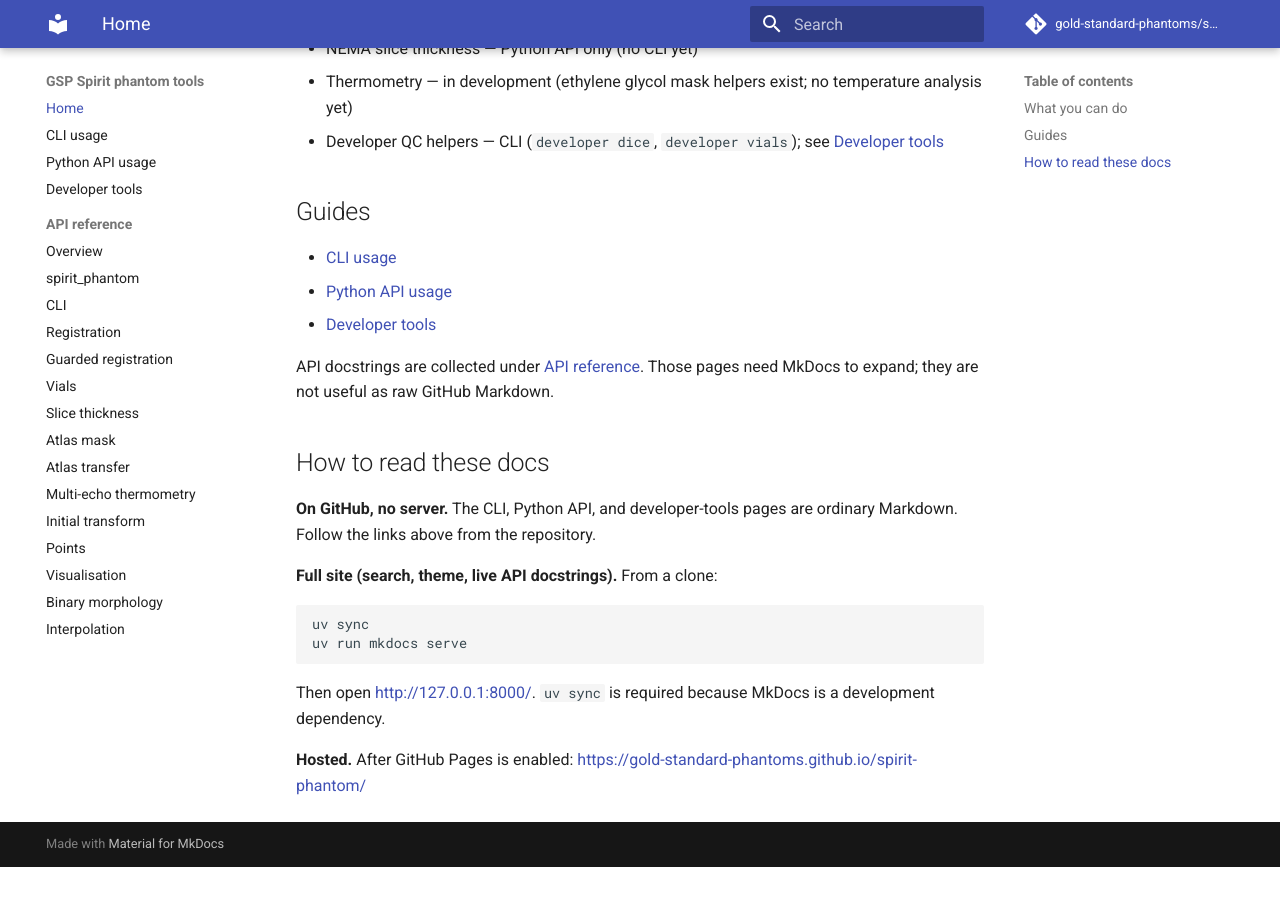
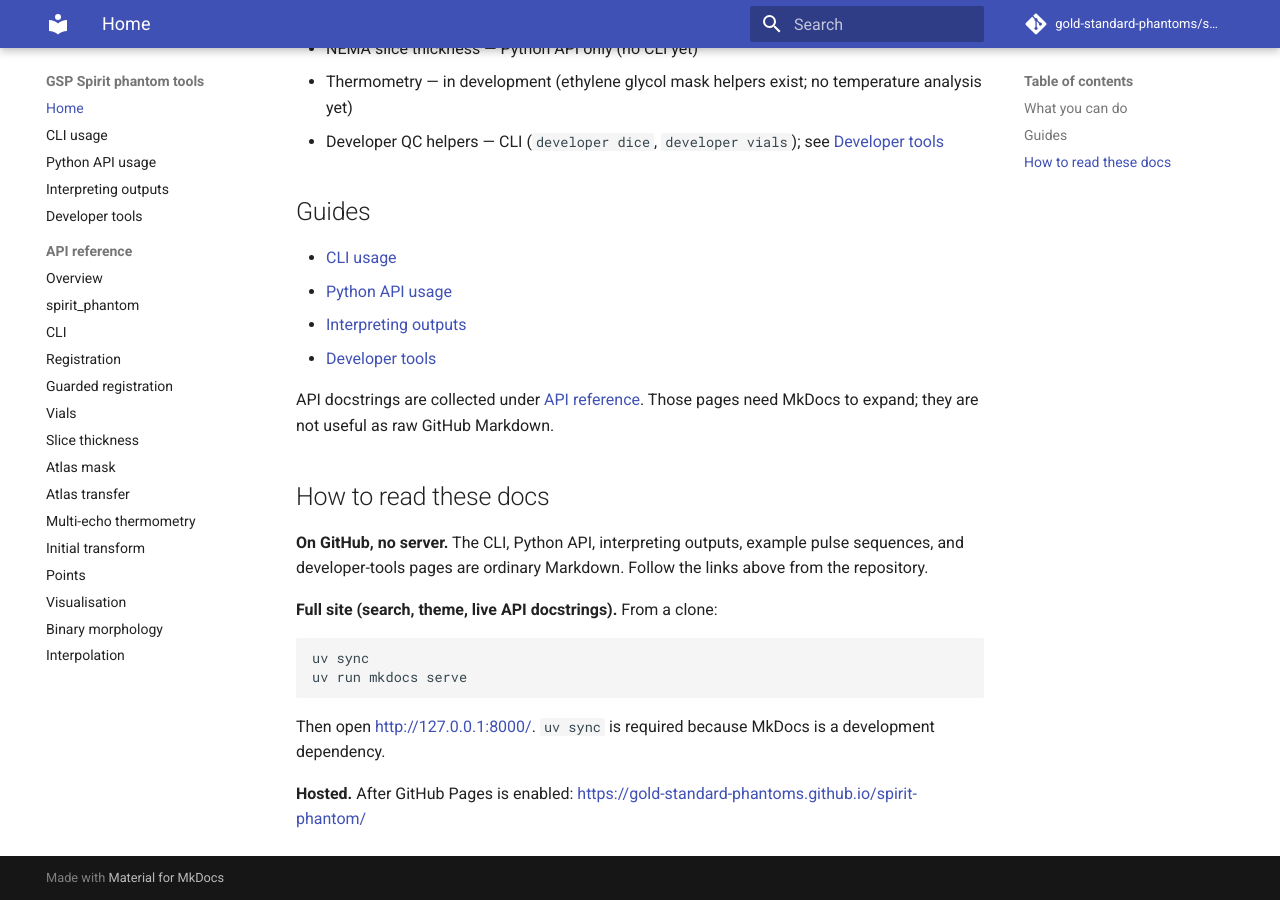
Before and after one commit to gold-standard-phantoms/spirit-phantom, an MkDocs documentation site: the page built from docs/index.md, in a window 1280 px wide and 900 px high, scrolled down 801 px. Built offline with MkDocs 1.6.1 and Material for MkDocs 9.7.7, drawn with Linux system fonts in a browser that asks for light colours; comment, search, counter and statistics services are not loaded; before the commit the page ends 1668 px from its top, so only the background shows below that.

Commit message:
docs: add an documentation page for interpreting the checkerboard images.

```diff
--- a/docs/index.md
+++ b/docs/index.md
@@ -39,13 +39,14 @@ Skip the transfer step when the clinical image is the registration target: `regi
 
 - [CLI usage](cli.md)
 - [Python API usage](python-api.md)
+- [Interpreting outputs](interpreting-outputs.md)
 - [Developer tools](developer-tools.md)
 
 API docstrings are collected under [API reference](api/index.md). Those pages need MkDocs to expand; they are not useful as raw GitHub Markdown.
 
 ## How to read these docs
 
-**On GitHub, no server.** The CLI, Python API, and developer-tools pages are ordinary Markdown. Follow the links above from the repository.
+**On GitHub, no server.** The CLI, Python API, interpreting outputs, example pulse sequences, and developer-tools pages are ordinary Markdown. Follow the links above from the repository.
 
 **Full site (search, theme, live API docstrings).** From a clone:
 
--- a/mkdocs.yaml
+++ b/mkdocs.yaml
@@ -53,6 +53,7 @@ nav:
   - Home: index.md
   - CLI usage: cli.md
   - Python API usage: python-api.md
+  - Interpreting outputs: interpreting-outputs.md
   - Developer tools: developer-tools.md
   - API reference:
       - Overview: api/index.md
```
Also changed, not shown: README.md (+3 -1 lines), docs/cli.md (+3 -0 lines), docs/developer-tools.md (+2 -0 lines), docs/interpreting-outputs.md (added, +31 -0 lines), docs/python-api.md (+2 -1 lines), docs/images/good/checkerboard_itk_slice_085.png (added), docs/images/good/checkerboard_itk_slice_128.png (added), docs/images/good/checkerboard_itk_slice_170.png (added), docs/images/poor/checkerboard_itk_slice_085.png (added), docs/images/poor/checkerboard_itk_slice_128.png (added), docs/images/poor/checkerboard_itk_slice_170.png (added).
